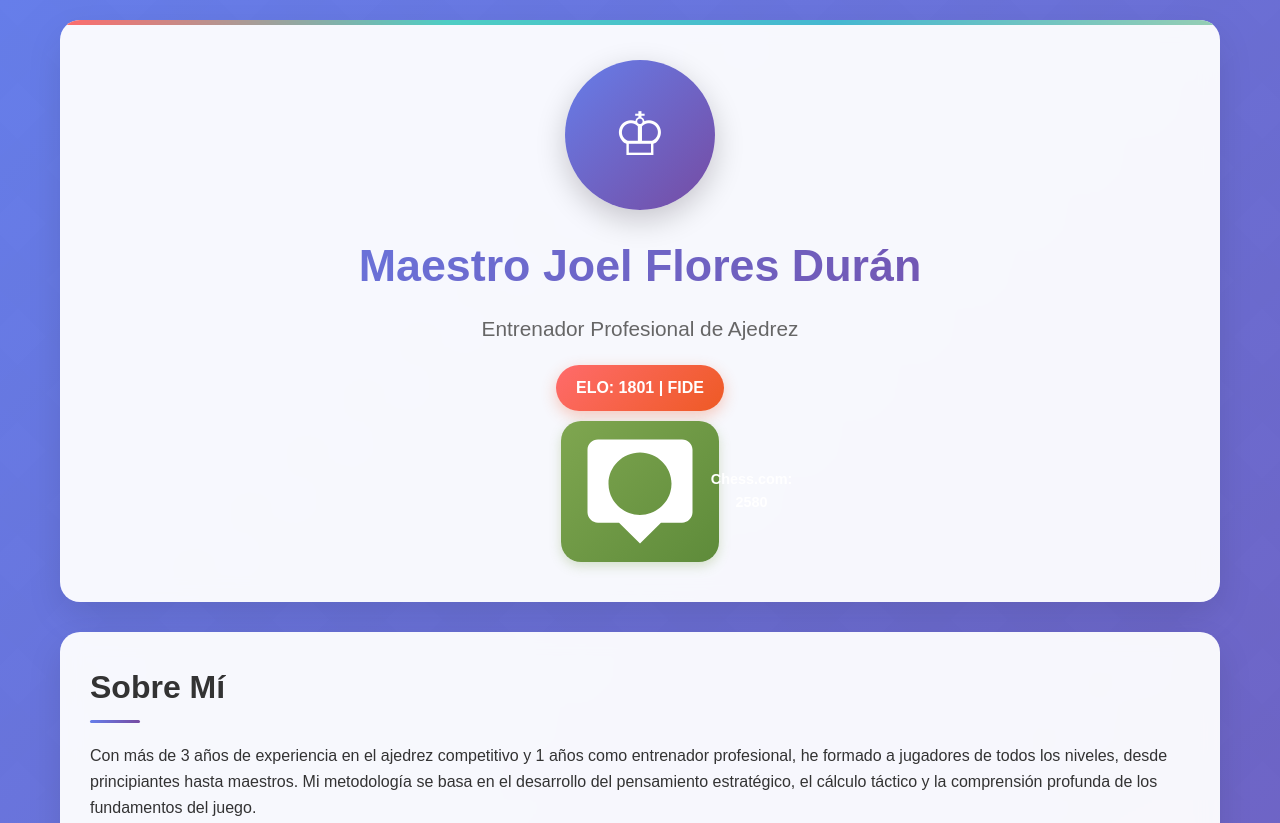
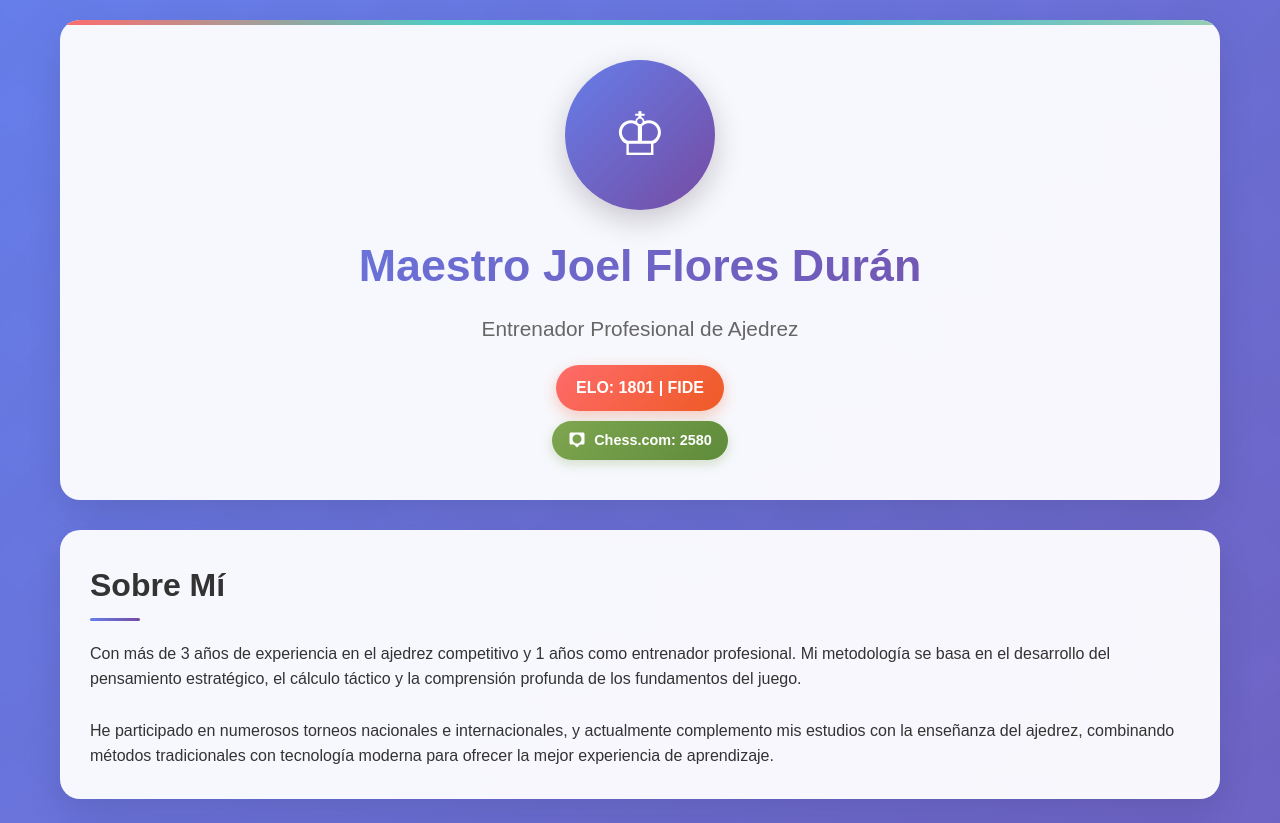
Before and after one commit to joelfloresmx/mi-perfil-ajedrez, a plain HTML site: page index.html in a window 1280 px wide. Shown: the top 823 px of the page. Drawn offline with Linux system fonts and the light colour scheme.

Commit message:
fix chess link

```diff
--- a/index.html
+++ b/index.html
@@ -117,6 +117,12 @@
             box-shadow: 0 6px 16px rgba(127, 166, 80, 0.4);
             text-decoration: none;
             color: white;
+        }
+
+        .chess-icon {
+            width: 18px;
+            height: 18px;
+            filter: brightness(0) invert(1);
         }
 
         .section {
@@ -357,7 +363,7 @@
         <!-- Sobre mí -->
         <div class="section">
             <h2>Sobre Mí</h2>
-            <p>Con más de 3 años de experiencia en el ajedrez competitivo y 1 años como entrenador profesional, he formado a jugadores de todos los niveles, desde principiantes hasta maestros. Mi metodología se basa en el desarrollo del pensamiento estratégico, el cálculo táctico y la comprensión profunda de los fundamentos del juego.</p>
+            <p>Con más de 3 años de experiencia en el ajedrez competitivo y 1 años como entrenador profesional. Mi metodología se basa en el desarrollo del pensamiento estratégico, el cálculo táctico y la comprensión profunda de los fundamentos del juego.</p>
             <br>
             <p>He participado en numerosos torneos nacionales e internacionales, y actualmente  complemento mis estudios con  la enseñanza del ajedrez, combinando métodos tradicionales con tecnología moderna para ofrecer la mejor experiencia de aprendizaje.</p>
         </div>
```
